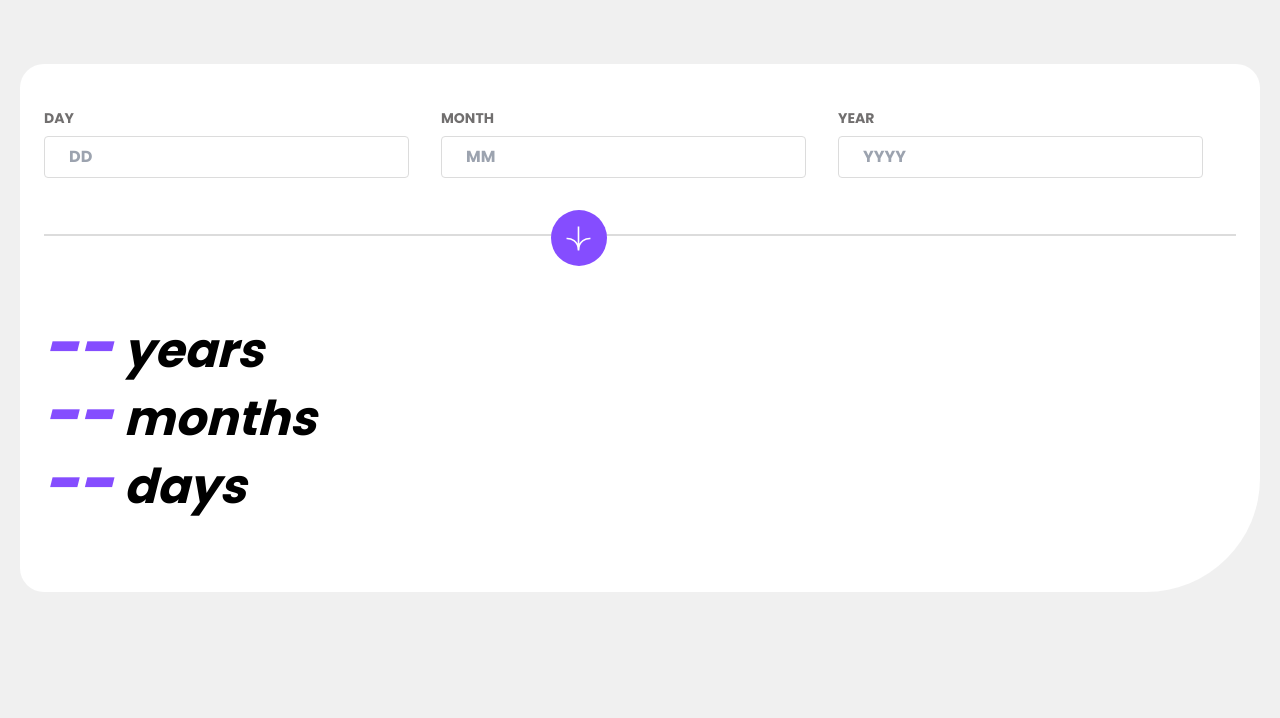
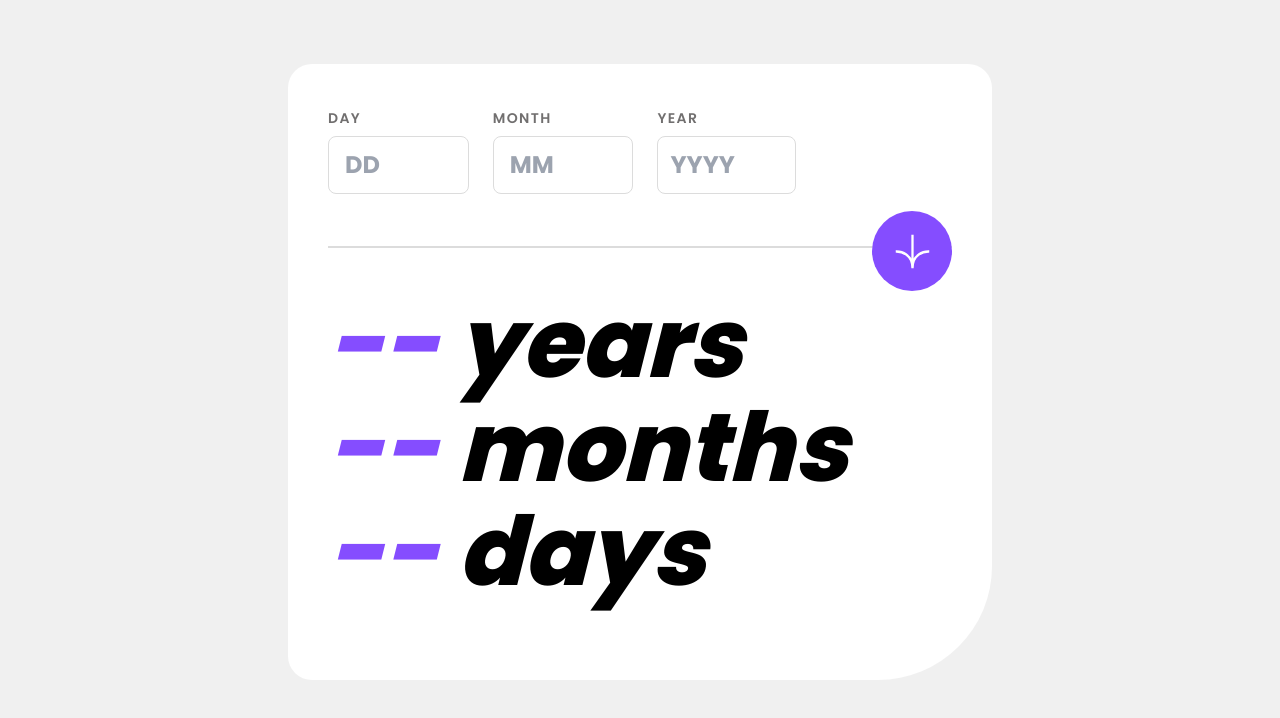
Before and after one commit to chleighton1/age-calculator, a Next.js app: page / in a window 1280 px wide. Shown: the top 718 px of the page. Built offline with nearby package versions, Linux system fonts and the light colour scheme.

Commit message:
feat: implement error handling

```diff
--- a/app/components/Arrow.jsx
+++ b/app/components/Arrow.jsx
@@ -1,12 +1,26 @@
-import React from "react";
+"use client";
+
+import { React, useEffect, useState } from "react";
 
 export default function Arrow() {
+  const [isMobile, setIsMobile] = useState(false);
+
+  useEffect(() => {
+    function handleResize() {
+      setIsMobile(window.innerWidth < 1024);
+    }
+    window.addEventListener("resize", handleResize);
+    return () => {
+      window.removeEventListener("resize", handleResize);
+    };
+  }, []);
+
   return (
-    <div className="flex justify-center items-center w-14 h-14 bg-purple rounded-full">
+    <div className="flex justify-center items-center w-16 h-16 lg:w-20 lg:h-20 bg-purple active:bg-black rounded-full">
       <svg
         xmlns="http://www.w3.org/2000/svg"
-        width="25"
-        height="25"
+        width={isMobile ? "25" : "35"}
+        height={isMobile ? "25" : "35"}
         viewBox="0 0 46 44"
       >
         <g fill="none" stroke="#FFF" strokeWidth="3">
--- a/app/layout.js
+++ b/app/layout.js
@@ -2,9 +2,9 @@ import { Poppins } from "next/font/google";
 import "./globals.css";
 
 const poppins = Poppins({
-  weight: ['400', '700', '800'],
-  style: ['normal', 'italic'],
-  subsets: ["latin"]
+  weight: ["400", "500", "600", "700", "800"],
+  style: ["normal", "italic"],
+  subsets: ["latin"],
 });
 
 export const metadata = {
--- a/app/page.js
+++ b/app/page.js
@@ -16,7 +16,7 @@ export default function Home() {
   const form = useForm({
     shouldFocusError: false,
   });
-  const { register, control, handleSubmit, formState } = form;
+  const { register, control, handleSubmit, formState, getValues } = form;
   const { errors } = formState;
 
   function onSubmit(data) {
@@ -26,40 +26,36 @@ export default function Home() {
       Number(data.month),
       Number(data.day)
     );
-    if (userBirth.c == null) {
-      return alert("Not a valid date");
-    }
 
     const diff = now.diff(userBirth, ["months", "days", "years"]).toObject();
     setAge(() => ({
-      years: Math.floor(diff.years),
-      months: Math.floor(diff.months),
-      days: Math.floor(diff.days),
+      years: Math.floor(diff.years) == 0 ? "0" : Math.floor(diff.years),
+      months: Math.floor(diff.months) == 0 ? "0" : Math.floor(diff.months),
+      days: Math.floor(diff.days) == 0 ? "0" : Math.floor(diff.days),
     }));
-    // console.log(age);
   }
 
   return (
-    <main className="bg-white rounded-3xl rounded-br-[114px] mt-16 mx-5 p-6">
+    <main className="bg-white min-w-80 sm:w-auto lg:w-[704px] sm:mx-32 lg:mx-auto rounded-3xl rounded-br-[114px] mt-16 mx-5 p-6 md:px-10">
       {/* AGE INPUT */}
       <div>
         <form
-          className="form mb-20 mt-5"
+          className="form mb-16 lg:mb-12 mt-5"
           onSubmit={handleSubmit(onSubmit)}
           noValidate
         >
-          <div className="flex w-full mb-14 gap-8">
-            <div className="form-control">
+          <div className="flex w-full lg:w-3/4 mb-14 lg:mb-12 form-control gap-6">
+            <div className="">
               <label
                 htmlFor="day"
-                className={`block text-sm font-bold mb-2 ${
+                className={`block tracking-widest text-sm font-semibold mb-2 ${
                   errors.day?.message ? "text-red" : "text-grey"
                 }`}
               >
                 DAY
               </label>
               <input
-                className={`border font-bold rounded w-full px-6 py-2 ${
+                className={`border w-full text-xl lg:text-2xl font-bold rounded-lg px-4 py-3 ${
                   errors.day?.message
                     ? "border-red active:border-red"
                     : "border-line"
@@ -68,28 +64,39 @@ export default function Home() {
                 id="day"
                 placeholder="DD"
                 {...register("day", {
-                  required: true,
+                  required: {
+                    value: true,
+                    message: "Required",
+                  },
                   pattern: {
                     value: /^0[1-9]|[12][0-9]|3[01]/,
-                    message: "Invalid day format",
+                    message: "Must be a valid date",
+                  },
+                  validate: (day) => {
+                    const date = DateTime.local(
+                      Number(getValues("year")),
+                      Number(getValues("month")),
+                      Number(day)
+                    );
+                    return date.c !== null || "Not a valid date";
                   },
                 })}
               />
-              <p className="error text-red text-center">
+              <p className="error text-red text-sm tracking-tight mt-1 text-center">
                 {errors.day?.message}
               </p>
             </div>
-            <div>
+            <div className="">
               <label
                 htmlFor="month"
-                className={`block text-sm font-bold mb-2 ${
+                className={`block text-sm tracking-widest font-semibold mb-2 ${
                   errors.month?.message ? "text-red" : "text-grey"
                 }`}
               >
                 MONTH
               </label>
               <input
-                className={`border font-bold rounded w-full px-6 py-2 ${
+                className={`border w-full text-xl lg:text-2xl font-bold rounded-lg px-4 py-3 ${
                   errors.month?.message
                     ? "border-red active:border-red"
                     : "border-line"
@@ -98,29 +105,32 @@ export default function Home() {
                 id="month"
                 placeholder="MM"
                 {...register("month", {
-                  required: true,
+                  required: {
+                    value: true,
+                    message: "Required",
+                  },
                   maxLength: 2,
                   pattern: {
                     value: /^0[1-9]|1[1,2]/,
-                    message: "Invalid month format",
+                    message: "Must be a valid month",
                   },
                 })}
               />
-              <p className="error text-red text-center">
+              <p className="error text-red text-xs tracking-tight mt-1 text-center">
                 {errors.month?.message}
               </p>
             </div>
-            <div>
+            <div className="">
               <label
                 htmlFor="year"
-                className={`block text-sm font-bold mb-2 ${
+                className={`block text-sm tracking-widest font-semibold mb-2 ${
                   errors.year?.message ? "text-red" : "text-grey"
                 }`}
               >
                 YEAR
               </label>
               <input
-                className={`border font-bold rounded w-full px-6 py-2 ${
+                className={`border w-full text-xl lg:text-2xl font-bold rounded-lg px-3 py-3 ${
                   errors.year?.message
                     ? "border-red active:border-red"
                     : "border-line"
@@ -129,44 +139,51 @@ export default function Home() {
                 id="year"
                 placeholder="YYYY"
                 {...register("year", {
-                  required: true,
+                  required: {
+                    value: true,
+                    message: "Required",
+                  },
+                  max: {
+                    value: DateTime.now().year,
+                    message: "Must be in the past",
+                  },
                   pattern: {
                     value: /^(19|20)\d{2}/,
-                    message: "Invalid year format",
+                    message: "Must be a valid year",
                   },
                 })}
               />
-              <p className="error text-red text-center">
+              <p className="error text-red text-sm tracking-tight mt-1 text-center">
                 {errors.year?.message}
               </p>
             </div>
           </div>
           <div className="relative w-full">
             <div className="border border-line"></div>
-            <button className="absolute top-[-24px] left-[42.5%]">
+            <button className="absolute top-[-30px] left-[40.5%] lg:top-[-35px] lg:left-auto lg:right-0">
               <Arrow />
             </button>
           </div>
         </form>
-        <DevTool control={control} />
+        {/* <DevTool control={control} /> */}
       </div>
 
       {/* AGE OUTPUT */}
       <div className="mb-14">
-        <h1 className="text-5xl italic font-bold mb-2">
-          <span className="text-purple font-extrabold text-6xl italic">
+        <h1 className="text-[50px] sm:text-6xl lg:text-8xl lg:font-extrabold italic font-bold mb-2">
+          <span className="text-purple font-extrabold text-[50px] sm:text-6xl lg:text-8xl italic">
             {age.years ? age.years : "--"}
           </span>{" "}
           years
         </h1>
-        <h1 className="text-5xl italic font-bold mb-2">
-          <span className="text-purple font-extrabold text-6xl italic">
+        <h1 className="text-[50px] sm:text-6xl lg:text-8xl lg:font-extrabold italic font-bold mb-2">
+          <span className="text-purple font-extrabold text-[50px] sm:text-6xl lg:text-8xl italic">
             {age.months ? age.months : "--"}
           </span>{" "}
           months
         </h1>
-        <h1 className="text-5xl italic font-bold">
-          <span className="text-purple font-extrabold text-6xl italic">
+        <h1 className="text-[50px] sm:text-6xl lg:text-8xl lg:font-extrabold italic font-bold">
+          <span className="text-purple font-extrabold text-[50px] sm:text-6xl lg:text-8xl italic">
             {age.days ? age.days : "--"}
           </span>{" "}
           days
```
